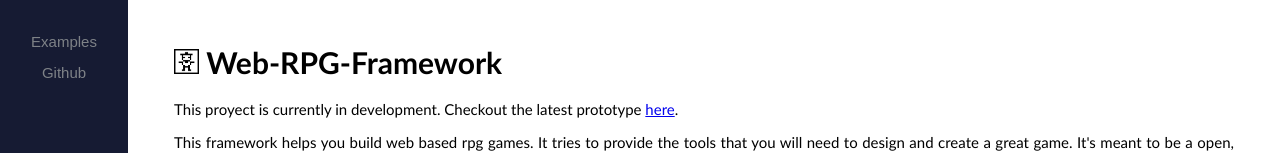
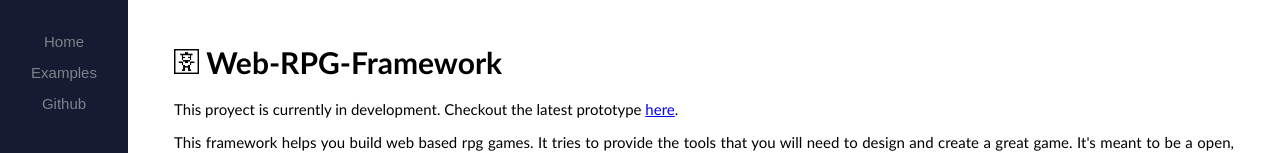
Before and after one commit to NimbleGameFramework/nimblegameframework.github.io, a plain HTML site: page index.html in a window 1280 px wide. Shown: the top 153 px of the page. Drawn offline with Linux system fonts and the light colour scheme; files whose address does not match are found by name.

Commit message:
Added home to main menu

```diff
--- a/index.html
+++ b/index.html
@@ -18,6 +18,7 @@
     <body>
         <div id="MainMenu">
             <div id="MainMenuEmptySpace"></div>
+            <button class="MainMenuOption" onclick="setFrame('./docs/home/index.html')">Home</button>
             <button class="MainMenuOption" onclick="setFrame('./examples/index.html')">Examples</button>
             <a target="_blank" href="https://github.com/web-rpg-framework"><button class="MainMenuOption">Github</button></a>
         </div>
```
